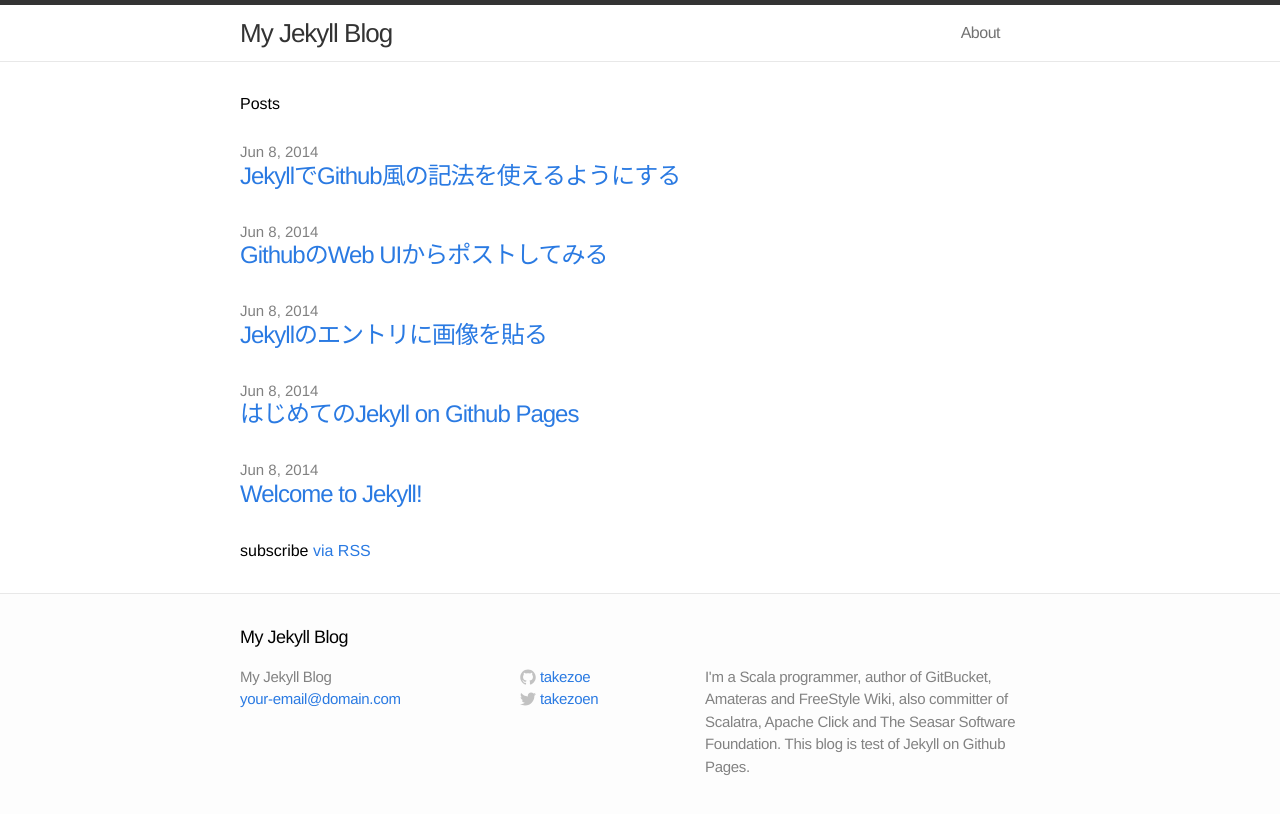
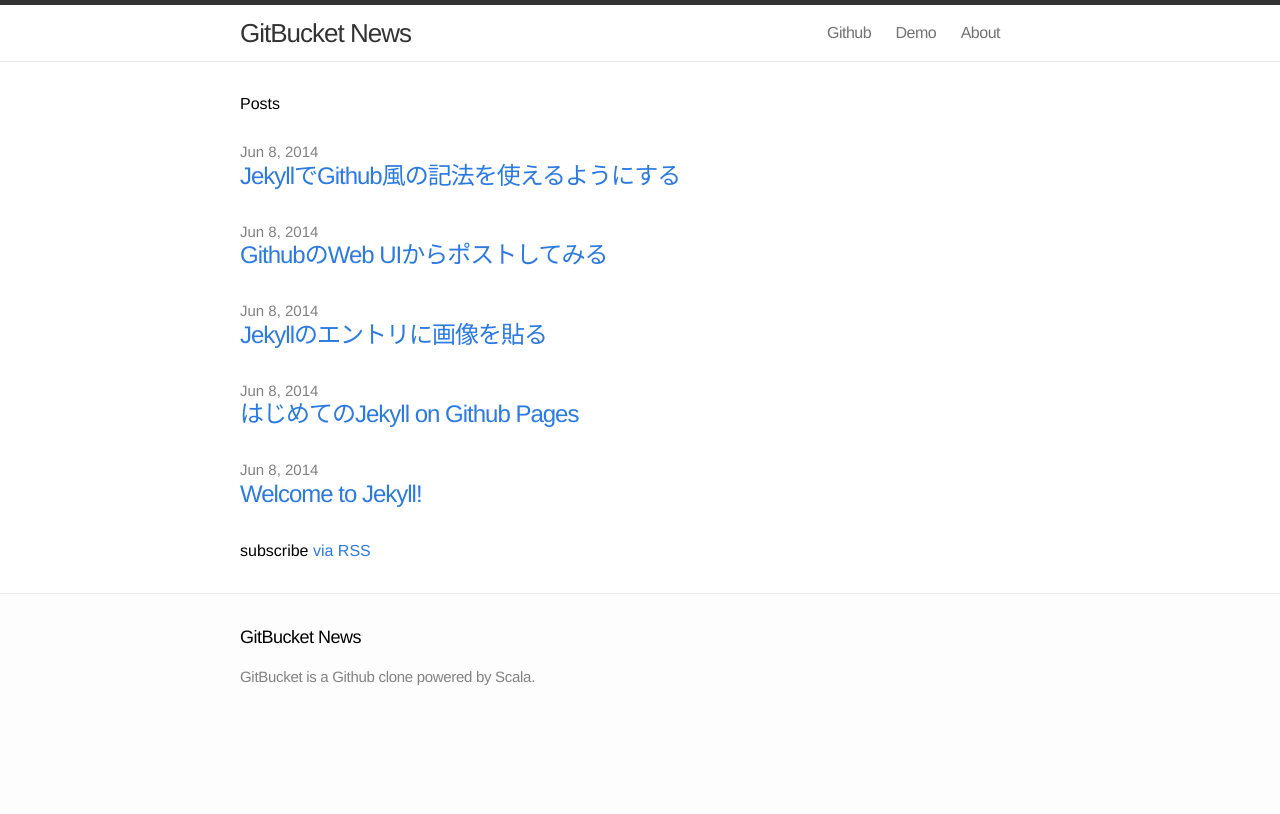
Before and after one commit to takezoe/blog, a Jekyll site: the page built from index.html, in a window 1280 px wide. Shown: the top 814 px of the page. Built offline with Jekyll 4.4.1, drawn with Linux system fonts in a browser that asks for light colours; Markdown is read by kramdown in place of the engine named in the settings.

Commit message:
Modify layout

```diff
--- a/_config.yml
+++ b/_config.yml
@@ -1,7 +1,7 @@
 # Site settings
-title: My Jekyll Blog
-email: your-email@domain.com
-description: "I'm a Scala programmer, author of GitBucket, Amateras and FreeStyle Wiki, also committer of Scalatra, Apache Click and The Seasar Software Foundation. This blog is test of Jekyll on Github Pages."
+title: GitBucket News
+#email: your-email@domain.com
+description: "GitBucket is a Github clone powered by Scala."
 baseurl: "http://takezoe.github.io/blog"
 url: "http://takezoe.github.io/blog"
 
--- a/_includes/footer.html
+++ b/_includes/footer.html
@@ -4,58 +4,11 @@
 
     <h2 class="footer-heading">{{ site.title }}</h2>
 
-    <div class="footer-col-1 column">
+    <div class="footer-col-6 column">
       <ul>
-        <li>{{ site.title }}</li>
-        <li><a href="mailto:{{ site.email }}">{{ site.email }}</a></li>
+        <li>{{ site.description }}</li>
       </ul>
     </div>
-
-    <div class="footer-col-2 column">
-      <ul>
-        <li>
-          <a href="https://github.com/takezoe">
-            <span class="icon github">
-              <svg version="1.1" class="github-icon-svg" xmlns="http://www.w3.org/2000/svg" xmlns:xlink="http://www.w3.org/1999/xlink" x="0px" y="0px"
-                 viewBox="0 0 16 16" enable-background="new 0 0 16 16" xml:space="preserve">
-                <path fill-rule="evenodd" clip-rule="evenodd" fill="#C2C2C2" d="M7.999,0.431c-4.285,0-7.76,3.474-7.76,7.761
-                c0,3.428,2.223,6.337,5.307,7.363c0.388,0.071,0.53-0.168,0.53-0.374c0-0.184-0.007-0.672-0.01-1.32
-                c-2.159,0.469-2.614-1.04-2.614-1.04c-0.353-0.896-0.862-1.135-0.862-1.135c-0.705-0.481,0.053-0.472,0.053-0.472
-                c0.779,0.055,1.189,0.8,1.189,0.8c0.692,1.186,1.816,0.843,2.258,0.645c0.071-0.502,0.271-0.843,0.493-1.037
-                C4.86,11.425,3.049,10.76,3.049,7.786c0-0.847,0.302-1.54,0.799-2.082C3.768,5.507,3.501,4.718,3.924,3.65
-                c0,0,0.652-0.209,2.134,0.796C6.677,4.273,7.34,4.187,8,4.184c0.659,0.003,1.323,0.089,1.943,0.261
-                c1.482-1.004,2.132-0.796,2.132-0.796c0.423,1.068,0.157,1.857,0.077,2.054c0.497,0.542,0.798,1.235,0.798,2.082
-                c0,2.981-1.814,3.637-3.543,3.829c0.279,0.24,0.527,0.713,0.527,1.437c0,1.037-0.01,1.874-0.01,2.129
-                c0,0.208,0.14,0.449,0.534,0.373c3.081-1.028,5.302-3.935,5.302-7.362C15.76,3.906,12.285,0.431,7.999,0.431z"/>
-              </svg>
-            </span>
-            <span class="username">takezoe</span>
-          </a>
-        </li>
-        <li>
-          <a href="https://twitter.com/takezoen">
-            <span class="icon twitter">
-              <svg version="1.1" class="twitter-icon-svg" xmlns="http://www.w3.org/2000/svg" xmlns:xlink="http://www.w3.org/1999/xlink" x="0px" y="0px"
-                 viewBox="0 0 16 16" enable-background="new 0 0 16 16" xml:space="preserve">
-                <path fill="#C2C2C2" d="M15.969,3.058c-0.586,0.26-1.217,0.436-1.878,0.515c0.675-0.405,1.194-1.045,1.438-1.809
-                c-0.632,0.375-1.332,0.647-2.076,0.793c-0.596-0.636-1.446-1.033-2.387-1.033c-1.806,0-3.27,1.464-3.27,3.27
-                c0,0.256,0.029,0.506,0.085,0.745C5.163,5.404,2.753,4.102,1.14,2.124C0.859,2.607,0.698,3.168,0.698,3.767
-                c0,1.134,0.577,2.135,1.455,2.722C1.616,6.472,1.112,6.325,0.671,6.08c0,0.014,0,0.027,0,0.041c0,1.584,1.127,2.906,2.623,3.206
-                C3.02,9.402,2.731,9.442,2.433,9.442c-0.211,0-0.416-0.021-0.615-0.059c0.416,1.299,1.624,2.245,3.055,2.271
-                c-1.119,0.877-2.529,1.4-4.061,1.4c-0.264,0-0.524-0.015-0.78-0.046c1.447,0.928,3.166,1.469,5.013,1.469
-                c6.015,0,9.304-4.983,9.304-9.304c0-0.142-0.003-0.283-0.009-0.423C14.976,4.29,15.531,3.714,15.969,3.058z"/>
-              </svg>
-            </span>
-            <span class="username">takezoen</span>
-          </a>
-        </li>
-      </ul>
-    </div>
-
-    <div class="footer-col-3 column">
-      <p class="text">{{ site.description }}</p>
-    </div>
-
   </div>
 
 </footer>
--- a/_includes/header.html
+++ b/_includes/header.html
@@ -17,6 +17,8 @@
         </svg>
       </a>
       <div class="trigger">
+        <a class="page-link" href="https://github.com/takezoe/gitbucket">Github</a>
+        <a class="page-link" href="https://gitbucket.herokuapp.com/">Demo</a>
         {% for page in site.pages %}
           <a class="page-link" href="{{ page.url | prepend: site.baseurl }}">{{ page.title }}</a>
         {% endfor %}
```
